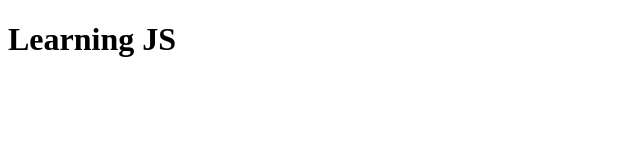
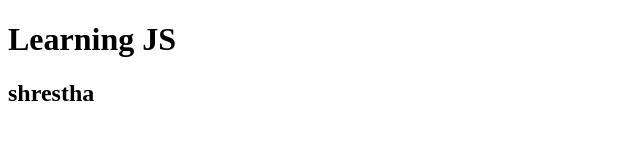
Before and after one commit to AiDeCoder9/web-design, a plain HTML site: page javascript.html in a window 1280 px wide. Shown: the whole page, without its empty margins (0-640 px from the left). Drawn offline with Linux system fonts and the light colour scheme.

Commit message:
changed h2

```diff
--- a/javascript.html
+++ b/javascript.html
@@ -7,7 +7,7 @@
   </head>
   <body>
     <h1>Learning JS</h1>
-
+    <h2>shrestha</h2>
     <script src="./index.js"></script>
   </body>
 </html>
```
